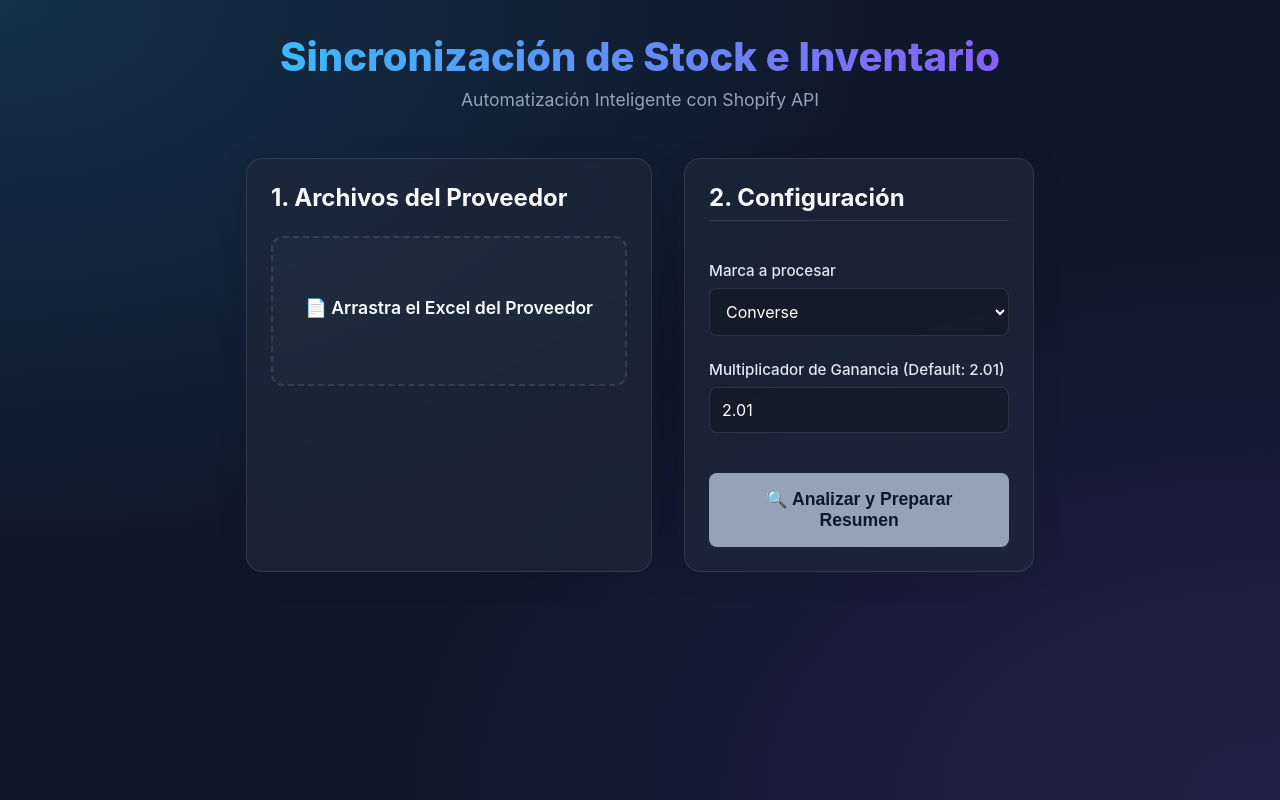
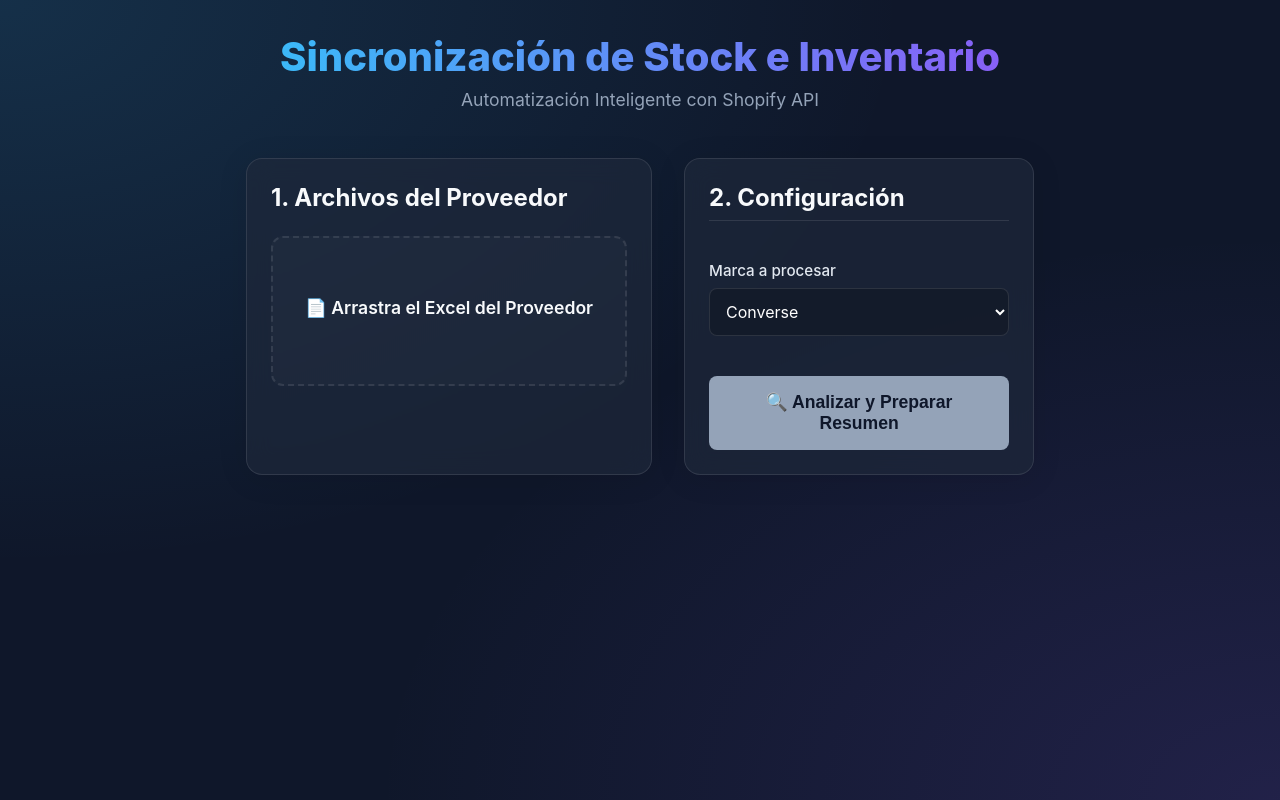
Before and after one commit to wandalemma-dot/smart-sync-shopify, a React (Vite) app: page / in a window 1280 px wide. Built offline with nearby package versions, Linux system fonts and the light colour scheme.

Commit message:
refactor: hardcode margin multiplier per brand

```diff
--- a/src/App.tsx
+++ b/src/App.tsx
@@ -10,8 +10,7 @@ export default function App() {
 
   const [config, setConfig] = useState<SyncConfig>({
     sheetName: '',
-    brand: 'converse',
-    marginMultiplier: 2.01,
+    brand: 'converse'
   });
 
   const [loading, setLoading] = useState(false);
@@ -167,16 +166,6 @@ export default function App() {
               </div>
             )}
 
-            <div className="form-group">
-              <label>Multiplicador de Ganancia (Default: 2.01)</label>
-              <input
-                type="number"
-                step="0.01"
-                value={config.marginMultiplier}
-                onChange={e => setConfig({...config, marginMultiplier: parseFloat(e.target.value) || 2.01})}
-              />
-            </div>
-
             <button
               className="btn-primary"
               onClick={handleAnalyze}
--- a/src/utils/syncLogic.ts
+++ b/src/utils/syncLogic.ts
@@ -5,7 +5,6 @@ export type SyncMode = 'all' | 'stock_only' | 'cost_only' | 'price_only';
 export interface SyncConfig {
   sheetName: string;
   brand: 'lecoq' | 'converse' | 'bloque' | 'orchard';
-  marginMultiplier: number;
 }
 
 export interface MissingProduct {
@@ -243,11 +242,17 @@ export async function processFiles(
 
       if (match) {
         provData.foundInShopify = true;
-        // Bonificación comercial del 15% para Bloque
+        // Bonificación comercial del 15% para Bloque (y solo para Bloque)
         const trueCost = config.brand === 'bloque' ? provData.wholesale * 0.85 : provData.wholesale;
 
-        // Precio sugerido = PRECIO MAYORISTA ORIGINAL x Multiplicador (no sobre el costo con descuento)
-        const minP = provData.wholesale * config.marginMultiplier;
+        // El multiplicador depende de cada marca
+        let marginMultiplier = 2.01; // Default para las demás
+        if (config.brand === 'bloque') {
+          marginMultiplier = 2.0; // "criterio de markup orientativo de 2,0"
+        }
+
+        // Precio sugerido = PRECIO MAYORISTA ORIGINAL x Multiplicador
+        const minP = provData.wholesale * marginMultiplier;
         let calculatedPrice = Math.floor(minP / 10000) * 10000 + 9900;
         if (calculatedPrice < minP) calculatedPrice += 10000;
 
```
